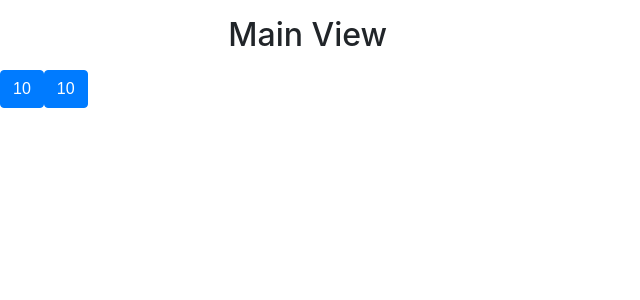
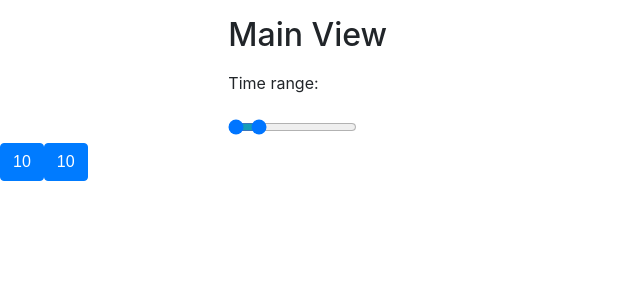
Before and after one commit to l8518/App, a Flask app: page / in a window 1280 px wide. Shown: the part 56-356 px from the top of the page, without its empty margins (0-640 px from the left). Run offline with Flask 2, Linux system fonts and the light colour scheme; parts of the project's set-up code (start-up, migrations or seed data) failed here and were passed over; some libraries are stand-ins or nearby versions.

Commit message:
Added a 2 pount range slider

```diff
--- /dev/null
+++ b/app/static/css/multirange.css
@@ -0,0 +1,84 @@
+@supports (--css: variables) {
+	input[type="range"].multirange {
+		padding: 0;
+		margin: 0;
+		display: inline-block;
+		vertical-align: top;
+	}
+		input[type="range"].multirange::-moz-range-thumb {
+			transform: scale(1); /* FF doesn't apply position it seems */
+		}
+
+	input[type="range"].multirange.original {
+		position: absolute;
+	}
+
+		input[type="range"].multirange.original::-webkit-slider-thumb {
+			position: relative;
+			z-index: 2;
+		}
+
+		input[type="range"].multirange.original::-moz-range-thumb {
+			z-index: 2;
+		}
+
+		input[type="range"].multirange::-moz-range-track {
+			border-color: transparent; /* needed to switch FF to "styleable" control */
+		}
+
+	input[type="range"].multirange.middle {
+		position: absolute;
+		-webkit-appearance: none;
+	}
+		input[type="range"].multirange.middle:focus {
+			outline: none;
+		}
+		input[type="range"].multirange.middle::-moz-range-thumb {
+			position: relative;
+			z-index: 1;
+			height: 9px;
+			width: var(--size);
+			margin-top: 6px;
+			margin-bottom: 6px;
+			background: transparent;
+			cursor: pointer;
+			border: 0;
+		}
+		input[type="range"].multirange.middle::-webkit-slider-thumb {
+			position: relative;
+			z-index: 1;
+			height: 9px;
+			width: var(--size);
+			margin-top: 6px;
+			margin-bottom: 6px;
+			background: transparent;
+			-webkit-appearance: none;
+			cursor: pointer;
+		}
+
+	input[type="range"].multirange.ghost {
+		position: relative;
+		background: var(--track-background);
+		--track-background: linear-gradient(to right,
+				transparent var(--low), var(--range-color) 0,
+				var(--range-color) var(--high), transparent 0
+			) no-repeat 0 45% / 100% 40%;
+		--range-color: hsl(190, 80%, 40%);
+	}
+
+		input[type="range"].multirange.ghost::-webkit-slider-runnable-track {
+			background: var(--track-background);
+		}
+
+		input[type="range"].multirange.ghost::-moz-range-track {
+			background: var(--track-background);
+		}
+		input[type="range"].multirange.ghost::-webkit-slider-thumb {
+			position: relative;
+			z-index: 2;
+		}
+		input[type="range"].multirange.ghost::-moz-range-thumb {
+			z-index: 2;
+		}
+
+}
--- /dev/null
+++ b/app/static/js/multirange.js
@@ -0,0 +1,121 @@
+(function() {
+"use strict";
+
+var supportsMultiple = self.HTMLInputElement && "valueLow" in HTMLInputElement.prototype;
+
+var descriptor = Object.getOwnPropertyDescriptor(HTMLInputElement.prototype, "value");
+
+var multirange = function(input) {
+	if (supportsMultiple || input.classList.contains("multirange")) {
+		return;
+	}
+
+	var value = input.getAttribute("value");
+	var values = value === null ? [] : value.split(",");
+	var min = +(input.min || 0);
+	var max = +(input.max || 100);
+	var ghost = input.cloneNode();
+	var dragMiddle = input.getAttribute("data-drag-middle") !== null;
+	var middle = input.cloneNode();
+
+	input.classList.add("multirange", "original");
+	ghost.classList.add("multirange", "ghost");
+
+	input.value = values[0] || min + (max - min) / 2;
+	ghost.value = values[1] || min + (max - min) / 2;
+
+	input.parentNode.insertBefore(ghost, input.nextSibling);
+
+	Object.defineProperty(input, "originalValue", descriptor.get ? descriptor : {
+		// Fuck you Safari >:(
+		get: function() { return this.value; },
+		set: function(v) { this.value = v; }
+	});
+
+	Object.defineProperties(input, {
+		valueLow: {
+			get: function() { return Math.min(this.originalValue, ghost.value); },
+			set: function(v) { this.originalValue = v; update(); },
+			enumerable: true
+		},
+		valueHigh: {
+			get: function() { return Math.max(this.originalValue, ghost.value); },
+			set: function(v) { ghost.value = v; update(); },
+			enumerable: true
+		}
+	});
+
+	if (descriptor.get) {
+		// Again, fuck you Safari
+		Object.defineProperty(input, "value", {
+			get: function() { return this.valueLow + "," + this.valueHigh; },
+			set: function(v) {
+				var values = v.split(",");
+				this.valueLow = values[0];
+				this.valueHigh = values[1];
+				update();
+			},
+			enumerable: true
+		});
+	}
+
+	if (typeof input.oninput === "function") {
+		ghost.oninput = input.oninput.bind(input);
+	}
+
+	function update(mode) {
+		ghost.style.setProperty("--low", 100 * ((input.valueLow - min) / (max - min)) + 1 + "%");
+		ghost.style.setProperty("--high", 100 * ((input.valueHigh - min) / (max - min)) - 1 + "%");
+
+		if (dragMiddle && mode !== 1) {
+			let w = input.valueHigh - input.valueLow;
+			if (w>1) w-=0.5;
+			middle.style.setProperty("--size", (100 * w / (max - min)) + "%");
+			middle.value = min + (input.valueHigh + input.valueLow - 2*min - w)*(max - min)/(2*(max - min - w));
+		}
+	}
+
+	ghost.addEventListener("mousedown", function passClick(evt) {
+		// Find the horizontal position that was clicked
+		let clickValue = min + (max - min)*evt.offsetX / this.offsetWidth;
+		let middleValue = (input.valueHigh + input.valueLow)/2;
+		if ( (input.valueLow == ghost.value) == (clickValue > middleValue) ) {
+			// Click is closer to input element and we swap thumbs
+			input.value = ghost.value;
+		}
+	});
+	input.addEventListener("input", update);
+	ghost.addEventListener("input", update);
+
+	if (dragMiddle) {
+		middle.classList.add("multirange", "middle");
+		input.parentNode.insertBefore(middle, input.nextSibling);
+		middle.addEventListener("input", function () {
+			let w = input.valueHigh - input.valueLow;
+			let m = min + w/2 + (middle.value - min)*(max - min - w)/(max-min);
+			input.valueLow = m - w/2;
+			input.valueHigh = input.valueLow+w;
+			update(1);
+		});
+	}
+
+	update();
+}
+
+multirange.init = function() {
+	[].slice.call(document.querySelectorAll("input[type=range][multiple]:not(.multirange)")).forEach(multirange);
+}
+
+if (typeof module === "undefined") {
+	self.multirange = multirange;
+	if (document.readyState == "loading") {
+		document.addEventListener("DOMContentLoaded", multirange.init);
+	}
+	else {
+		multirange.init();
+	}
+} else {
+	module.exports = multirange;
+}
+
+})();
--- a/app/templates/home.html
+++ b/app/templates/home.html
@@ -8,9 +8,26 @@
 </script>
 
 <link rel="stylesheet" type="text/css" href="../static/css/main.css">
+<link rel="stylesheet" type="text/css" href="../static/css/multirange.css"></link>
 
 <H2 class="mt-3">Main View</H2>
 <div class="mt-3" id="example"></div>
 <script type="text/javascript" src="../static/js/main.js"></script>
+<script type="text/javascript" src="../static/js/multirange.js"></script>
 
+<p>
+  <label for="amount">Time range:</label>
+  <input type="text" id="amount" readonly style="border:0; color:#f6931f; font-weight:bold;">
+</p>
+
+<input id="time_slider" type="range" multiple value="1000,1200" onchange="sliderChange()" min="1000" max="2000"/>
+
+<script type="text/javascript">
+	const time_slider = document.getElementById("time_slider");
+
+ 	function sliderChange(){
+ 		const timeRangeText = document.getElementById("amount");
+ 		timeRangeText.value = time_slider.value.replace(",", " - ")
+ 	}
+</script>
 {% endblock %}
```
